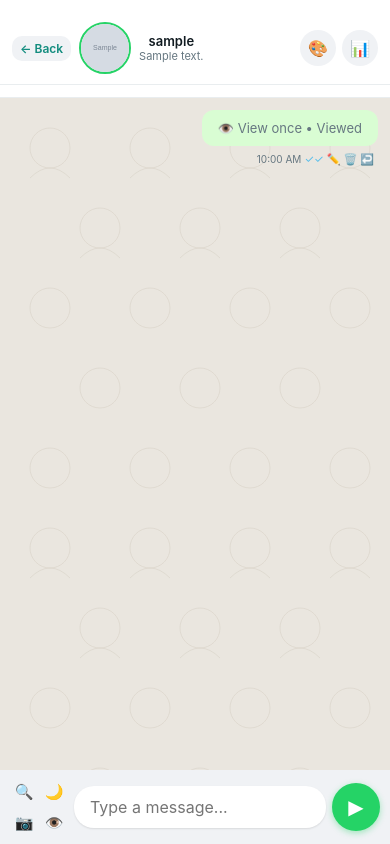
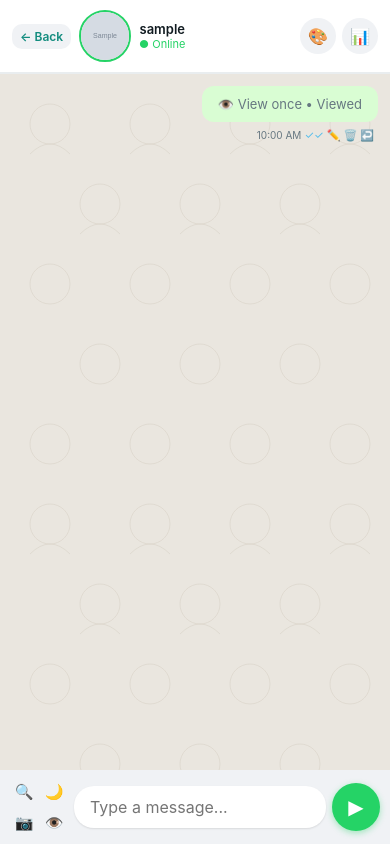
Before and after one commit to faridullah77/messaging-app, a Flask app: page /chat/1 in a window 390 px wide. Run offline with Flask 3, Linux system fonts and the light colour scheme; a user stored in the database is signed in; tables that the repository leaves empty hold one stand-in row (values such as "Sample post"); grey boxes marked "Sample" are stand-in pictures; some libraries are stand-ins or nearby versions.

Commit message:
Fix chat header - show online status not bio, fix mobile sticky

```diff
--- a/static/css/style.css
+++ b/static/css/style.css
@@ -1312,3 +1312,46 @@ body.light-mode .btn-delete-me { background: #2a3942; color: #e9edef; }
         font-size: 13px;
     }
 }
+/* ── Friend status in chat header ── */
+.friend-status-small {
+    font-size: 11px;
+    display: block;
+}
+.friend-status-small.online { color: #25d366; }
+.friend-status-small.offline { color: #667781; }
+
+/* ── Fix chat sidebar sticky on mobile ── */
+@media (max-width: 768px) {
+    .sidebar {
+        position: sticky;
+        top: 0;
+        z-index: 50;
+        padding: 0;
+    }
+
+    .chat-sidebar-top {
+        background: #fff;
+        position: sticky;
+        top: 0;
+        z-index: 50;
+    }
+
+    .chat-area {
+        height: auto !important;
+        flex: 1;
+        min-height: 0;
+    }
+
+    .app-container {
+        display: flex;
+        flex-direction: column;
+        min-height: 100vh;
+        height: auto;
+    }
+
+    .messages-container {
+        flex: 1;
+        overflow-y: auto;
+        min-height: 300px;
+    }
+}
--- a/templates/chat.html
+++ b/templates/chat.html
@@ -19,11 +19,13 @@
                 {% else %}
                 <div class="friend-avatar">{{ friend.username[0].upper() }}</div>
                 {% endif %}
-                <div class="friend-info">
+               <div class="friend-info">
                     <span class="friend-name">{{ friend.username }}</span>
-                    {% if friend.bio %}
-                    <span class="friend-bio">{{ friend.bio }}</span>
-                    {% endif %}
+                    <span class="friend-status-small {% if friend.is_online %}online{% else %}offline{% endif %}">
+                        {% if friend.is_online %}● Online
+                        {% elif friend.last_seen %}Last seen <span class="last-seen-time" data-utc="{{ friend.last_seen.isoformat() }}"></span>
+                        {% else %}● Offline{% endif %}
+                    </span>
                 </div>
             </div>
             <div class="chat-action-btns">
```
